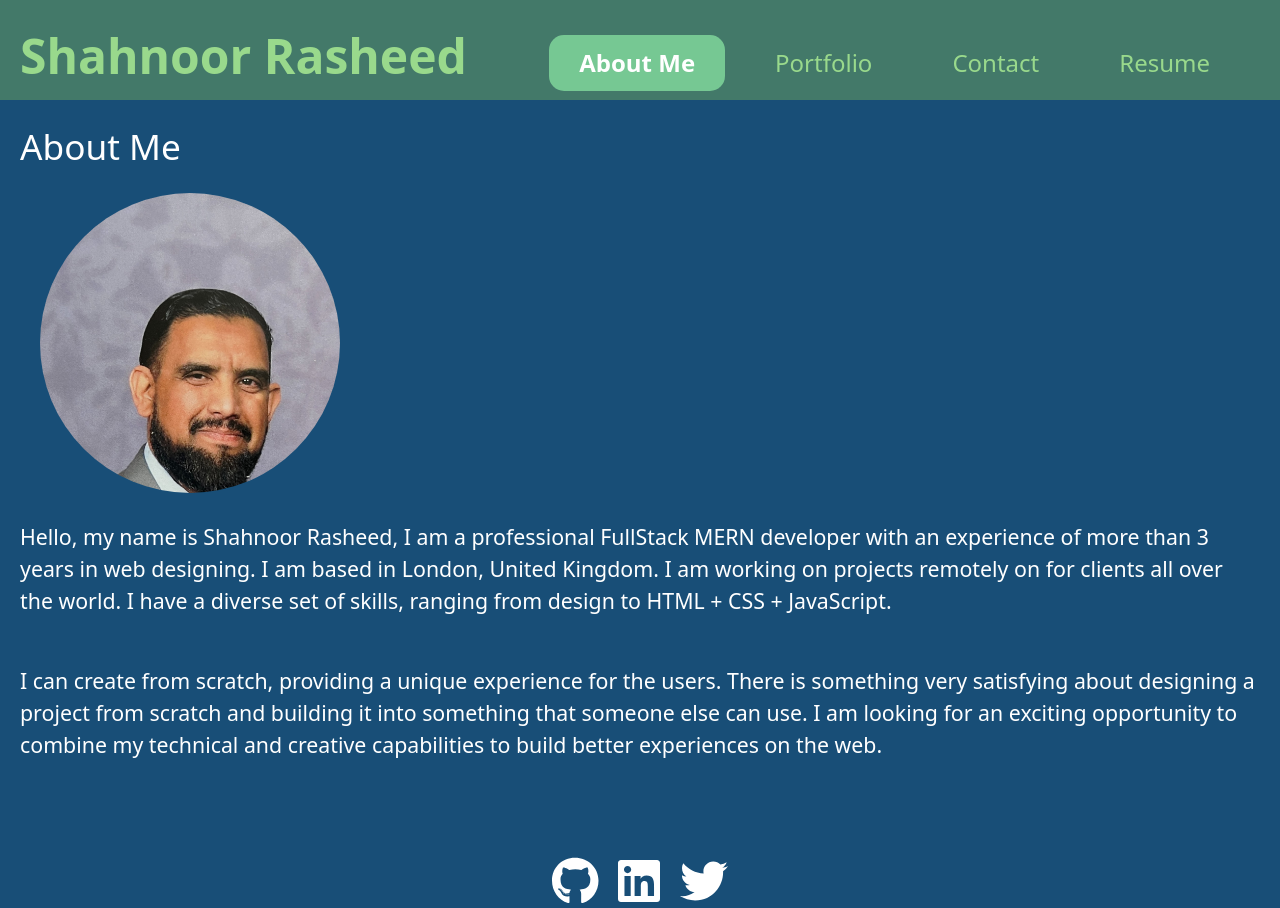
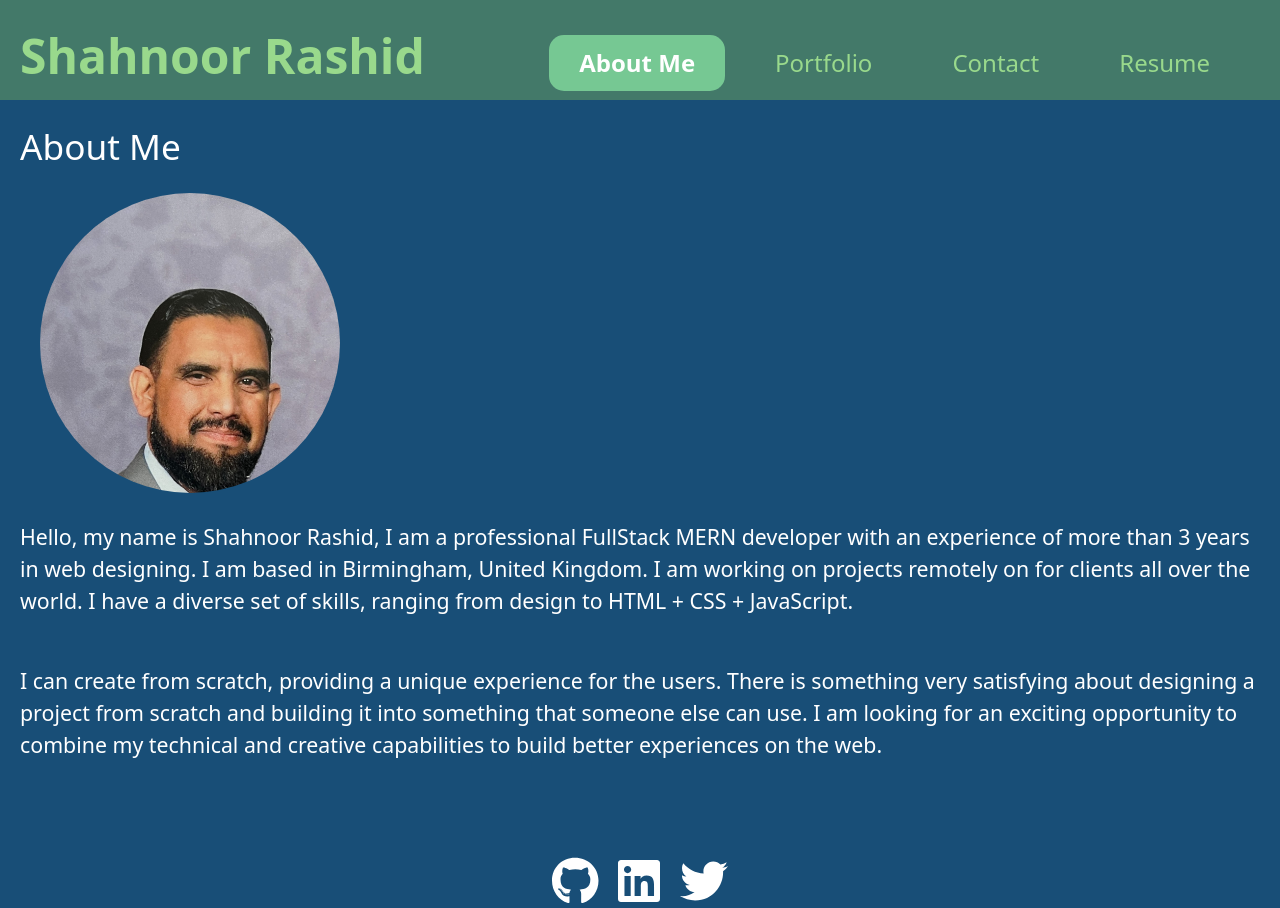
Before and after one commit to Shahnoor-Rashid/React-Portfolio, a React (Create React App) app: page / in a window 1280 px wide. Built offline with nearby package versions, Linux system fonts and the light colour scheme.

Commit message:
Name spelling corrected.Edited README File.

```diff
--- a/src/components/Header.js
+++ b/src/components/Header.js
@@ -14,7 +14,7 @@ function Header() {
   return (
     <>
       <header className="header">
-        <div className="header-text">Shahnoor Rasheed</div>
+        <div className="header-text">Shahnoor Rashid</div>
         <Nav currentPage={currentPage} handlePageChange={handlePageChange}/>
       </header>
       <Navigation  currentPage={currentPage} />
--- a/src/components/pages/About.js
+++ b/src/components/pages/About.js
@@ -11,7 +11,7 @@ export default function About() {
       <div className="content">
         <div className="profile-photo" ></div>
         <p>
-          Hello, my name is Shahnoor Rasheed, I am a professional FullStack MERN developer with an experience of more than 3 years in web designing. I am based in London, United Kingdom. I am working on projects remotely on for clients all over the world. I have a diverse set of skills, ranging from design to HTML + CSS + JavaScript.
+          Hello, my name is Shahnoor Rashid, I am a professional FullStack MERN developer with an experience of more than 3 years in web designing. I am based in Birmingham, United Kingdom. I am working on projects remotely on for clients all over the world. I have a diverse set of skills, ranging from design to HTML + CSS + JavaScript.
         </p><br />
 
         <p>I can create from scratch, providing a unique experience for the users. There is something very satisfying about designing a project from scratch and building it into something that someone else can use. I am looking for an exciting opportunity to combine my technical and creative capabilities to build better experiences on the web.</p>
```
Also changed, not shown: src/images/Screenshot 2023-02-14 at 11.17.53.png (added), 1 other file (tests, documents, lock files or other folders).
